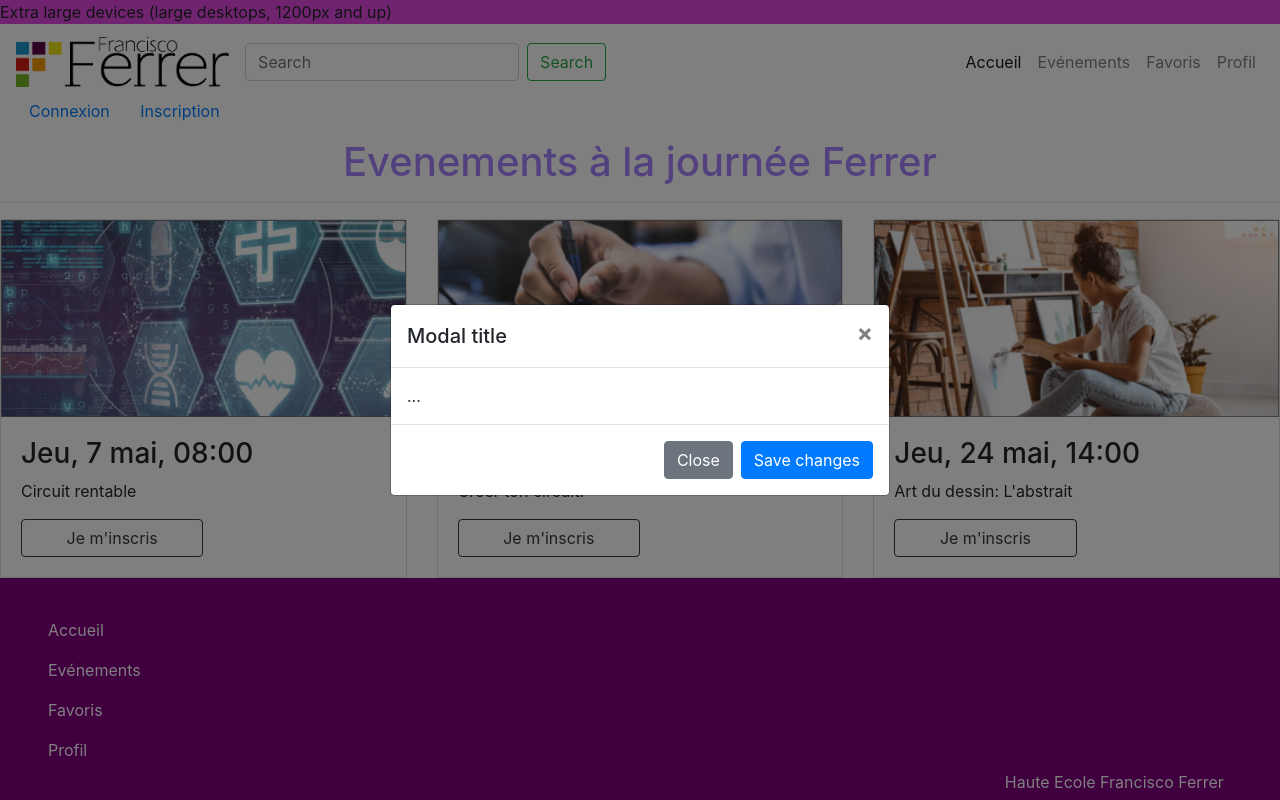
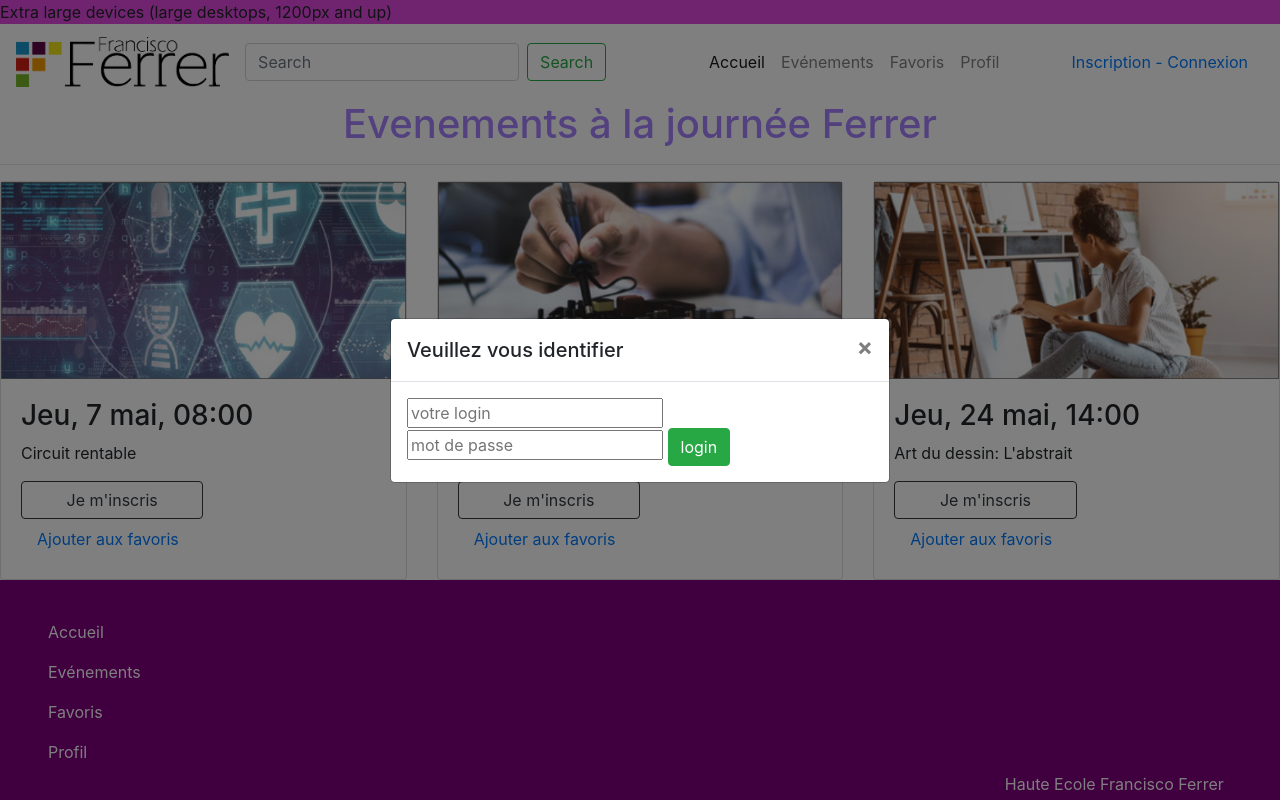
Before and after one commit to manumanmanman/JPOF, a PHP site: page /groupe-B in a window 1280 px wide, after a click on "Inscription - Connexion". Run offline with PHP 8.4, Linux system fonts and the light colour scheme.

Commit message:
login/ logout/ inscrpt/ connexion

```diff
--- /dev/null
+++ b/groupe-B/404.php
@@ -0,0 +1,3 @@
+<?php require "header.php" ?>
+
+<?php require "footer.php" ?>
--- a/groupe-B/footer.php
+++ b/groupe-B/footer.php
@@ -1,8 +1,3 @@
-<script src="js/jquery-3.4.1.min.js"></script>
-<script src="js/bootstrap.min.js"></script>
-<script src="js/custom.js"></script>
-
-
 <footer id="navbar-footer">
 
 <ul class="nav flex-column">
@@ -23,33 +18,35 @@
 <div class="heff-footer">Haute Ecole Francisco Ferrer</div>
 
 
-
-
 <!-- Modal -->
 <div class="modal fade" id="exampleModal" tabindex="-1" aria-labelledby="exampleModalLabel" aria-hidden="true">
   <div class="modal-dialog modal-dialog-centered">
     <div class="modal-content">
       <div class="modal-header">
-        <h5 class="modal-title" id="exampleModalLabel">Modal title</h5>
+        <h5 class="modal-title" id="exampleModalLabel">Veuillez vous identifier</h5>
         <button type="button" class="close" data-dismiss="modal" aria-label="Close">
           <span aria-hidden="true">&times;</span>
         </button>
       </div>
       <div class="modal-body">
-        ...
+        <form action="inc/login.inc.php" method="post">
+            <input type="text" name="login" placeholder="votre login">
+            <input type="password" name="mdp" placeholder="mot de passe">
+            <input type="submit" value="login" class="btn btn-success">
+        </form>
       </div>
-      <div class="modal-footer">
+      <!-- <div class="modal-footer">
         <button type="button" class="btn btn-secondary" data-dismiss="modal">Close</button>
         <button type="button" class="btn btn-primary">Save changes</button>
-      </div>
+      </div> -->
     </div>
   </div>
 </div>
 
+<script src="js/jquery-3.4.1.min.js"></script>
+<script src="js/bootstrap.min.js"></script>
+<script src="js/custom.js"></script>
 
 </footer>
-
-
-
 </body>
 </html>
--- a/groupe-B/header.php
+++ b/groupe-B/header.php
@@ -3,10 +3,12 @@
 <head>
 	<meta charset="UTF-8">
 	<meta name="viewport" content="width=device-width, initial-scale=1, shrink-to-fit=no">
-	<title>page-web-type</title>
+	<title>JPOF</title>
 	<link href="css/bootstrap.min.css" rel="stylesheet" type="text/css">
 	<link href="scss/style.css" rel="stylesheet" type="text/css">
 </head>
+
+
 <body>
  <div id="resolution"></div> <!-- barre pour les tailles écrans -->
 
@@ -35,9 +37,29 @@
       </li>
     </ul>
 
+
+    <?php
+
+  session_start();
+
+  // si l'utilisateur est logué (la session existe, çàd dire que $_SESSION["user"] existe, il est ISSET) alors on affiche son nom, son id et un lien LOGOUT
+  if (isset($_SESSION["user"])) {
+
+    echo "<p>username:  <b> ".$_SESSION["user"]."</b>";
+    echo " user id:  <b> ".$_SESSION["userid"]."</b>";
+    echo ' - <a href="inc/logout.inc.php">logout</a></P>';
+
+    // s'il n'est pas logué, on affiche le lien pour se loguer
+  } else {
+
+    echo '<a class="nav-link ml-5" href="href="register.php"  data-toggle="modal" data-target="#exampleModal">Inscription - Connexion</a>';
+
+  } // si n'est pas logué
+
+
+   ?>
+
   </div>
-
-<button type="button" class="btn btn-link" data-toggle="modal" data-target="#exampleModal" href="connexion.php">Connexion</button>
-<button type="button" class="btn btn-link" data-toggle="modal" data-target="#exampleModal" href="#">Inscription</button>
-
+<!-- <button type="button" class="btn btn-link" data-toggle="modal" data-target="#exampleModal" href="register.php">Connexion</button>
+<button type="button" class="btn btn-link" data-toggle="modal" data-target="#exampleModal" href="#">Inscription</button>  -->
 </nav>
--- /dev/null
+++ b/groupe-B/inc/logout.inc.php
@@ -0,0 +1,5 @@
+<?php
+session_start();
+session_destroy();
+header("location: ../index.php");
+?>
--- a/groupe-B/index.php
+++ b/groupe-B/index.php
@@ -11,6 +11,7 @@
       <h3>Jeu, 7 mai, 08:00</h3>
     <p class="text-justify">Circuit rentable</p>
     <button type="button" class="btn btn-outline-dark w-50">Je m'inscris</button>
+    <a class="nav-link" data-toggle="modal" data-target="#exampleModal" href="#">Ajouter aux favoris</a>
     </div>
   </div>
     </div>
@@ -21,6 +22,7 @@
       <h3>Mer, 24 avril, 16:45</h3>
     <p class="text-justify">Créer ton circuit!</p>
     <button type="button" class="btn btn-outline-dark w-50">Je m'inscris</button>
+    <a class="nav-link" data-toggle="modal" data-target="#exampleModal" href="#">Ajouter aux favoris</a>
     </div>
   </div>
     </div>
@@ -31,6 +33,7 @@
       <h3>Jeu, 24 mai, 14:00</h3>
     <p class="text-justify">Art du dessin: L'abstrait</p>
     <button type="button" class="btn btn-outline-dark w-50">Je m'inscris</button>
+    <a class="nav-link" data-toggle="modal" data-target="#exampleModal" href="#">Ajouter aux favoris</a>
     </div>
   </div>
     </div>
```
Also changed, not shown: groupe-B/connexion.inc.php (added, +25 -0 lines), groupe-B/inc/login.inc.php (added, +35 -0 lines), groupe-B/connexion.php (deleted).
